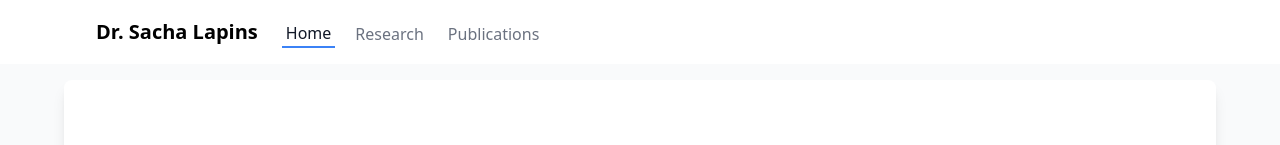
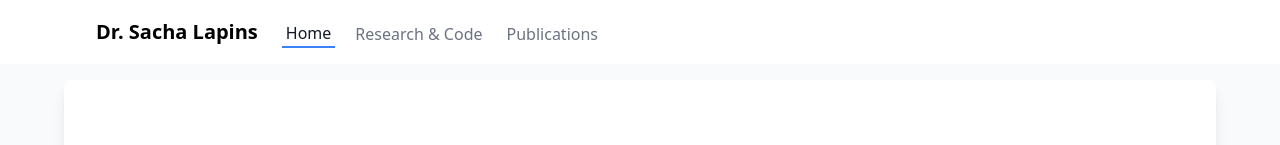
Before and after one commit to sachalapins/sachalapins.github.io, a React (Create React App) app: page / in a window 1280 px wide. Shown: the top 145 px of the page. Built offline with nearby package versions, Linux system fonts and the light colour scheme.

Commit message:
Updated nav bar

```diff
--- a/src/components/layout/Navigation.jsx
+++ b/src/components/layout/Navigation.jsx
@@ -5,7 +5,7 @@ const Navigation = ({ currentPage, setCurrentPage }) => {
 
   const navItems = [
     { id: 'home', label: 'Home' },
-    { id: 'research', label: 'Research' },
+    { id: 'research', label: 'Research & Code' },
     { id: 'publications', label: 'Publications' }
   ];
 
```
